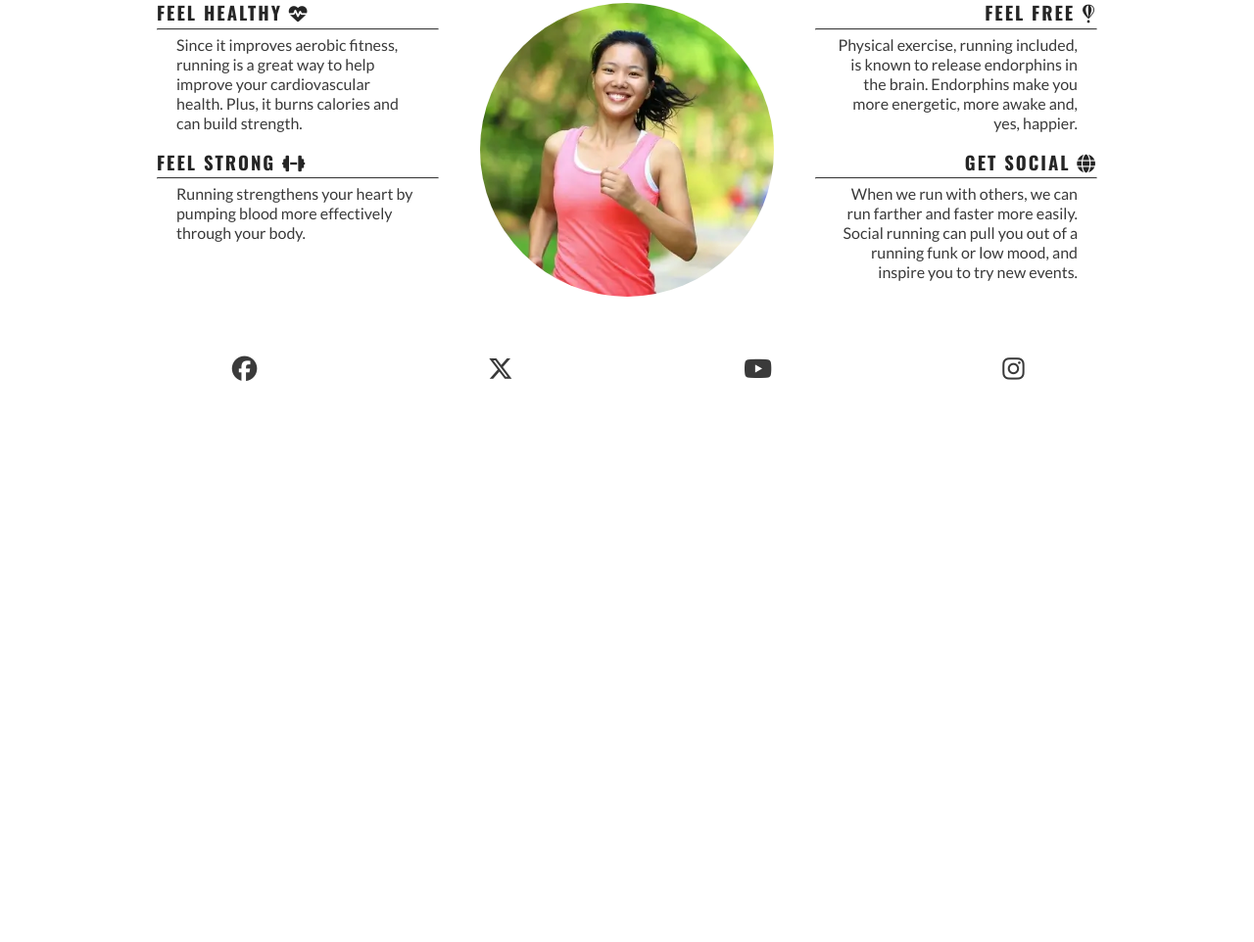
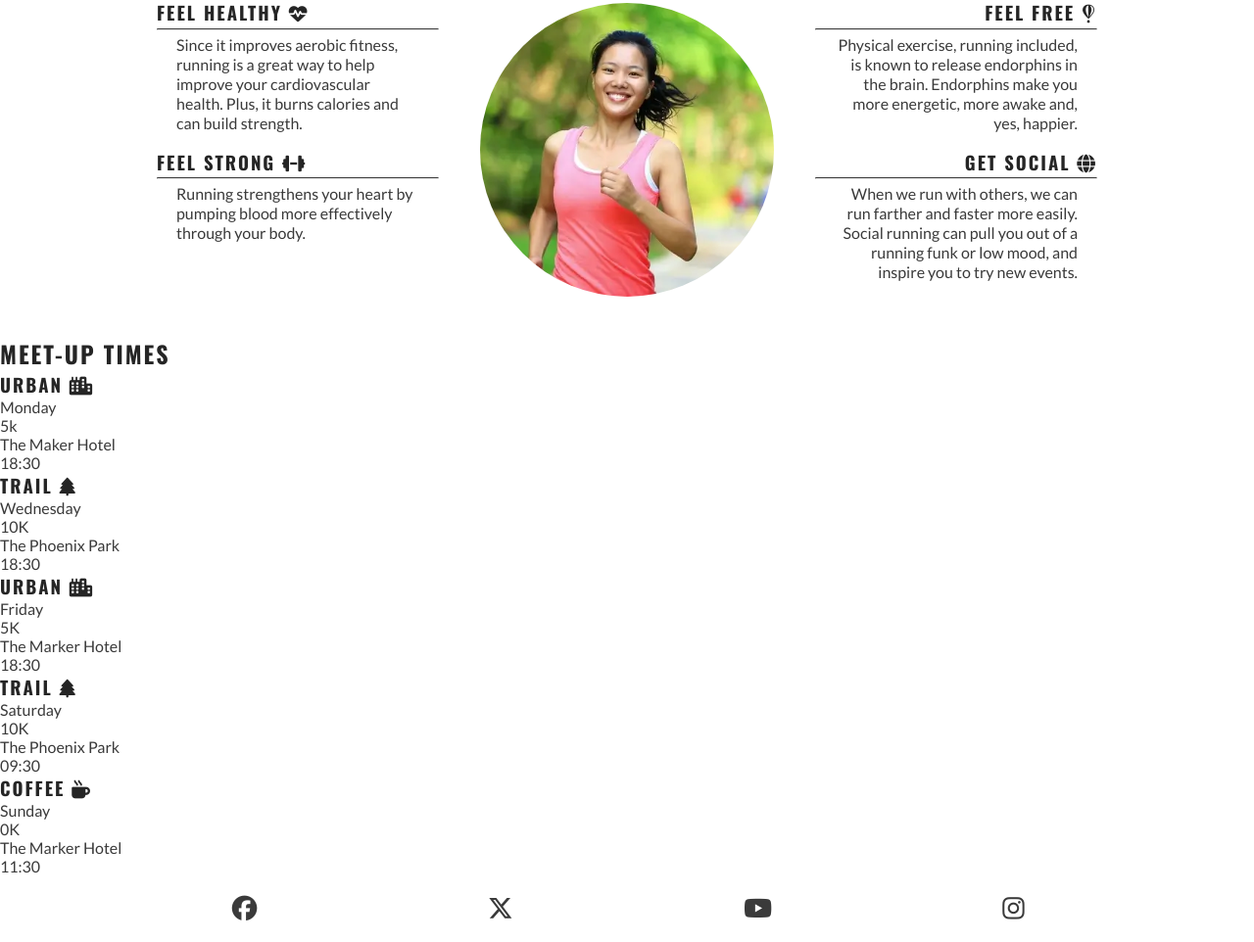
Before and after one commit to aimanh04/love-running, a plain HTML site: page index.html in a window 1280 px wide. Shown: the part 782-1744 px from the top of the page at 98% size. Before the commit the page ends 1193 px from the top, so only its background shows below. Drawn offline with nearby package versions, Linux system fonts and the light colour scheme.

Commit message:
Add meetups section on HTML

```diff
--- a/index.html
+++ b/index.html
@@ -79,6 +79,49 @@
             </div>
         </div>
     </section>
+
+    <!--Meetup times-->
+    <section id="meetups">
+      <h2>Meet-up times</h2>
+      <div id="times"></div>
+      <div id="times">
+        <div>
+          <h3>URBAN <i class="fa-solid fa-city"></i></h3>
+          <p>Monday</p>
+          <p>5k</p>
+          <p>The Maker Hotel</p>
+          <p>18:30</p>
+        </div>
+        <div>
+          <h3>TRAIL <i class="fa-solid fa-tree"></i></h3>
+          <p>Wednesday</p>
+          <p>10K</p>
+          <p>The Phoenix Park</p>
+          <p>18:30</p>
+        </div>
+        <div>
+          <h3>URBAN <i class="fa-solid fa-city"></i></h3>
+          <p>Friday</p>
+          <p>5K</p>
+          <p>The Marker Hotel</p>
+          <p>18:30</p>
+        </div>
+        <div>
+          <h3>TRAIL <i class="fa-solid fa-tree"></i></h3>
+          <p>Saturday</p>
+          <p>10K</p>
+          <p>The Phoenix Park</p>
+          <p>09:30</p>
+        </div>
+        <div>
+          <h3>COFFEE <i class="fa-solid fa-mug-hot"></i></h3>
+          <p>Sunday</p>
+          <p>0K</p>
+          <p>The Marker Hotel</p>
+          <p>11:30</p>
+        </div>
+      </div>
+    </section>
 </main>
 
   <!--Footer-->
```
